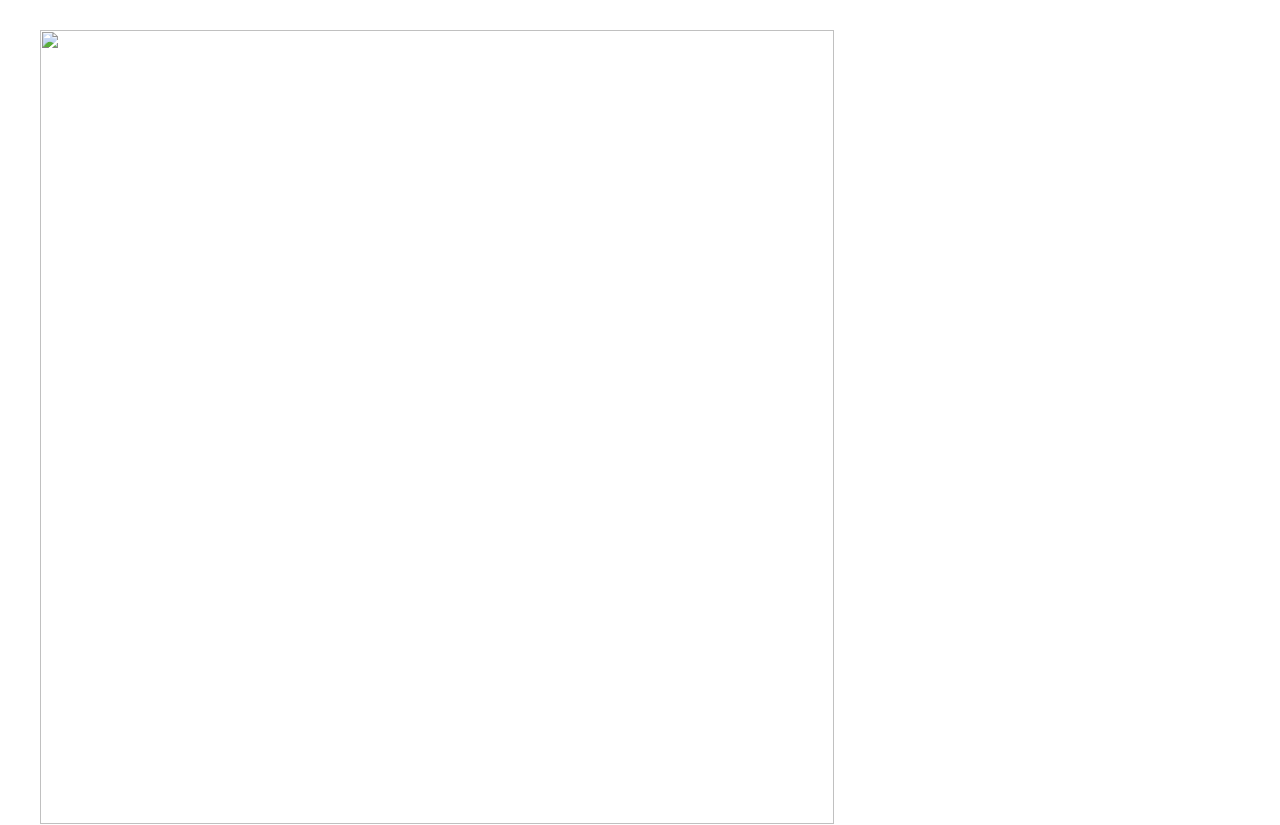
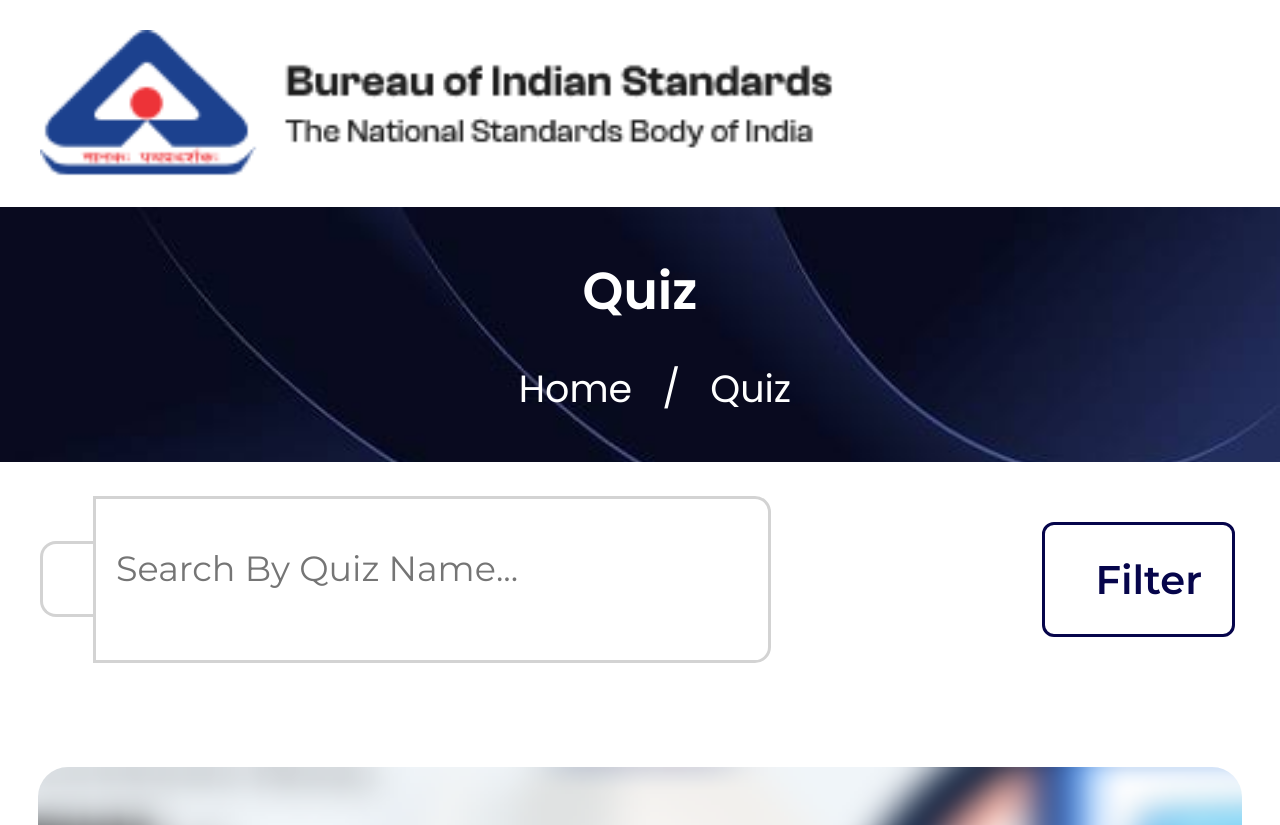
Before and after one commit to Anshu-singh-rajput/Web-Dev-projects, a plain HTML site: page index.html in a window 1280 px wide. Shown: the top 825 px of the page. Drawn offline with nearby package versions, Linux system fonts and the light colour scheme; a web font is replaced by a local one.

Commit message:
Update index.html

```diff
--- a/index.html
+++ b/index.html
@@ -289,7 +289,7 @@ font-weight: 200;
 <div class="header">
      <div class="top">
         <div class="logo">
-          <img src="img3.jpeg">
+          <img src="img3.png">
         </div>
         <div class="menu">
            <i class="hgi hgi-stroke hgi-menu-01"></i>
```
